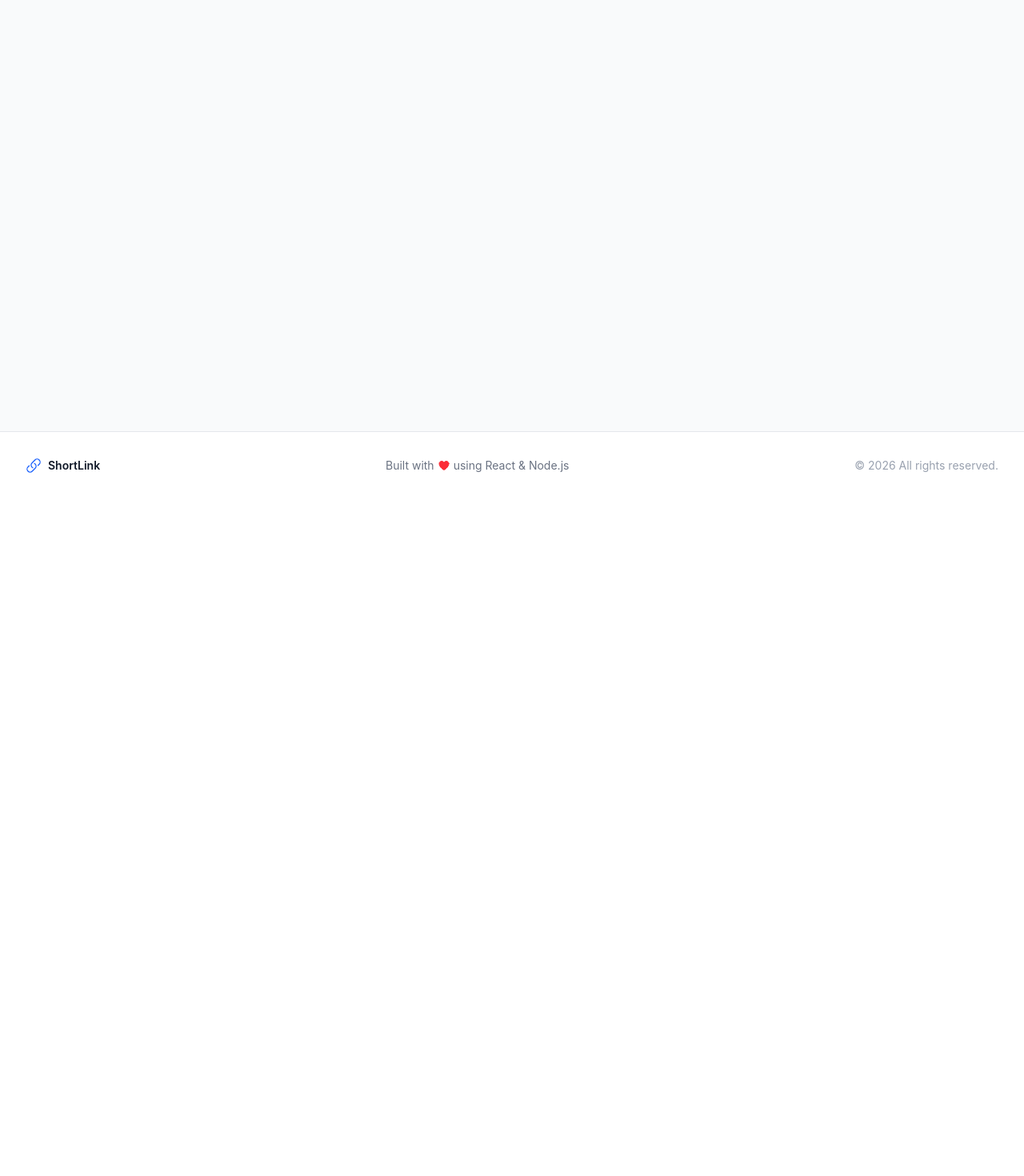
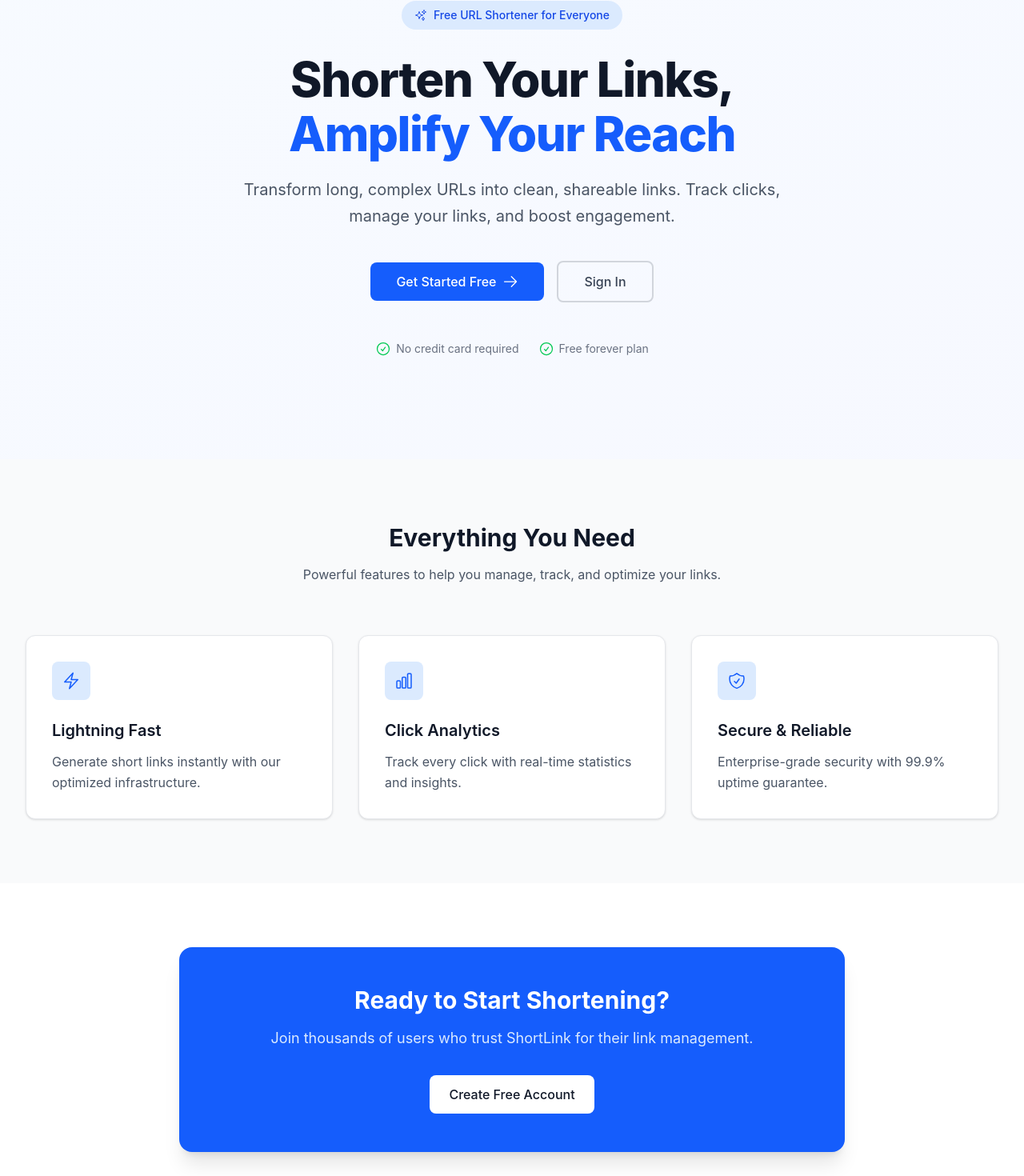
Before and after one commit to yashx-dev/URL-shortener, a React app in the folder Frontend/: page / in a window 1280 px wide. Shown: the part 176-1646 px from the top of the page at 80% size. Before the commit the page ends 800 px from the top, so only its background shows below. Built offline with nearby package versions, Linux system fonts and the light colour scheme; no server answers; the HTML template or start-up script is replaced by a standard one.

Commit message:
add Home component layout with hero, features, and call-to-action sections

```diff
--- a/Frontend/src/pages/Home.jsx
+++ b/Frontend/src/pages/Home.jsx
@@ -1,8 +1,181 @@
+import { Link } from "react-router-dom";
+import {
+  BoltIcon,
+  ChartBarIcon,
+  ShieldCheckIcon,
+  ArrowRightIcon,
+  CheckCircleIcon,
+} from "@heroicons/react/24/outline";
+import Button from "../components/ui/Button.jsx";
+import useAuth from "../hooks/useAuth.js";
 
 const Home = () => {
+  const { isLoggedIn } = useAuth();
+
+  const features = [
+    {
+      icon: BoltIcon,
+      title: "Lightning Fast",
+      description:
+        "Generate short links instantly with our optimized infrastructure.",
+    },
+    {
+      icon: ChartBarIcon,
+      title: "Click Analytics",
+      description: "Track every click with real-time statistics and insights.",
+    },
+    {
+      icon: ShieldCheckIcon,
+      title: "Secure & Reliable",
+      description: "Enterprise-grade security with 99.9% uptime guarantee.",
+    },
+  ];
+
   return (
-    <div>Home</div>
-  )
-}
+    <div className="bg-white dark:bg-gray-950">
+      {/* Hero Section */}
+      <section className="relative overflow-hidden">
+        <div className="absolute inset-0 bg-linear-to-br from-blue-50 to-indigo-50 dark:from-gray-900 dark:to-gray-800 opacity-50" />
 
-export default Home
+        <div className="relative max-w-7xl mx-auto px-4 sm:px-6 lg:px-8 pt-20 pb-24 sm:pt-28 sm:pb-32">
+          <div className="text-center max-w-3xl mx-auto">
+            <div className="inline-flex items-center gap-2 px-4 py-2 rounded-full bg-blue-100 dark:bg-blue-900/30 text-blue-700 dark:text-blue-300 text-sm font-medium mb-8">
+              <SparklesIcon className="h-4 w-4" />
+              <span>Free URL Shortener for Everyone</span>
+            </div>
+
+            <h1 className="text-4xl sm:text-5xl lg:text-6xl font-extrabold text-gray-900 dark:text-white tracking-tight mb-6">
+              Shorten Your Links,
+              <span className="text-blue-600 dark:text-blue-400 block mt-2">
+                Amplify Your Reach
+              </span>
+            </h1>
+
+            <p className="text-lg sm:text-xl text-gray-600 dark:text-gray-400 mb-10 max-w-2xl mx-auto leading-relaxed">
+              Transform long, complex URLs into clean, shareable links. Track
+              clicks, manage your links, and boost engagement.
+            </p>
+
+            <div className="flex flex-col sm:flex-row items-center justify-center gap-4">
+              {isLoggedIn ? (
+                <Link to="/dashboard">
+                  <Button size="lg" className="w-full sm:w-auto px-8">
+                    Go to Dashboard
+                    <ArrowRightIcon className="h-5 w-5 ml-2" />
+                  </Button>
+                </Link>
+              ) : (
+                <>
+                  <Link to="/register">
+                    <Button size="lg" className="w-full sm:w-auto px-8">
+                      Get Started Free
+                      <ArrowRightIcon className="h-5 w-5 ml-2" />
+                    </Button>
+                  </Link>
+                  <Link to="/login">
+                    <Button
+                      variant="outline"
+                      size="lg"
+                      className="w-full sm:w-auto px-8"
+                    >
+                      Sign In
+                    </Button>
+                  </Link>
+                </>
+              )}
+            </div>
+
+            {/* Social Proof */}
+            <div className="mt-12 flex items-center justify-center gap-6 text-sm text-gray-500 dark:text-gray-400">
+              <span className="flex items-center gap-1.5">
+                <CheckCircleIcon className="h-5 w-5 text-green-500" />
+                No credit card required
+              </span>
+              <span className="flex items-center gap-1.5">
+                <CheckCircleIcon className="h-5 w-5 text-green-500" />
+                Free forever plan
+              </span>
+            </div>
+          </div>
+        </div>
+      </section>
+
+      {/* Features Section */}
+      <section className="py-20 bg-gray-50 dark:bg-gray-900">
+        <div className="max-w-7xl mx-auto px-4 sm:px-6 lg:px-8">
+          <div className="text-center mb-16">
+            <h2 className="text-3xl font-bold text-gray-900 dark:text-white mb-4">
+              Everything You Need
+            </h2>
+            <p className="text-gray-600 dark:text-gray-400 max-w-2xl mx-auto">
+              Powerful features to help you manage, track, and optimize your
+              links.
+            </p>
+          </div>
+
+          <div className="grid md:grid-cols-3 gap-8">
+            {features.map((feature) => (
+              <div
+                key={feature.title}
+                className="bg-white dark:bg-gray-800 rounded-xl p-8 shadow-sm border border-gray-200 dark:border-gray-700 hover:shadow-md transition-shadow"
+              >
+                <div className="w-12 h-12 bg-blue-100 dark:bg-blue-900/30 rounded-lg flex items-center justify-center mb-6">
+                  <feature.icon className="h-6 w-6 text-blue-600 dark:text-blue-400" />
+                </div>
+                <h3 className="text-xl font-semibold text-gray-900 dark:text-white mb-3">
+                  {feature.title}
+                </h3>
+                <p className="text-gray-600 dark:text-gray-400 leading-relaxed">
+                  {feature.description}
+                </p>
+              </div>
+            ))}
+          </div>
+        </div>
+      </section>
+
+      {/* CTA Section */}
+      <section className="py-20">
+        <div className="max-w-4xl mx-auto px-4 sm:px-6 lg:px-8 text-center">
+          <div className="bg-blue-600 dark:bg-blue-700 rounded-2xl p-8 sm:p-12 shadow-xl">
+            <h2 className="text-3xl font-bold text-white mb-4">
+              Ready to Start Shortening?
+            </h2>
+            <p className="text-blue-100 mb-8 text-lg">
+              Join thousands of users who trust ShortLink for their link
+              management.
+            </p>
+            <Link to={isLoggedIn ? "/dashboard" : "/register"}>
+              <Button
+                variant="secondary"
+                size="lg"
+                className="bg-white text-blue-600 hover:bg-gray-100 border-0"
+              >
+                {isLoggedIn ? "Open Dashboard" : "Create Free Account"}
+              </Button>
+            </Link>
+          </div>
+        </div>
+      </section>
+    </div>
+  );
+};
+
+// Missing import fix
+const SparklesIcon = ({ className }) => (
+  <svg
+    className={className}
+    fill="none"
+    viewBox="0 0 24 24"
+    strokeWidth={1.5}
+    stroke="currentColor"
+  >
+    <path
+      strokeLinecap="round"
+      strokeLinejoin="round"
+      d="M9.813 15.904L9 18.75l-.813-2.846a4.5 4.5 0 00-3.09-3.09L2.25 12l2.846-.813a4.5 4.5 0 003.09-3.09L9 5.25l.813 2.846a4.5 4.5 0 003.09 3.09L15.75 12l-2.846.813a4.5 4.5 0 00-3.09 3.09zM18.259 8.715L18 9.75l-.259-1.035a3.375 3.375 0 00-2.455-2.456L14.25 6l1.036-.259a3.375 3.375 0 002.455-2.456L18 2.25l.259 1.035a3.375 3.375 0 002.455 2.456L21.75 6l-1.036.259a3.375 3.375 0 00-2.455 2.456zM16.894 20.567L16.5 21.75l-.394-1.183a2.25 2.25 0 00-1.423-1.423L13.5 18.75l1.183-.394a2.25 2.25 0 001.423-1.423l.394-1.183.394 1.183a2.25 2.25 0 001.423 1.423l1.183.394-1.183.394a2.25 2.25 0 00-1.423 1.423z"
+    />
+  </svg>
+);
+
+export default Home;
```
